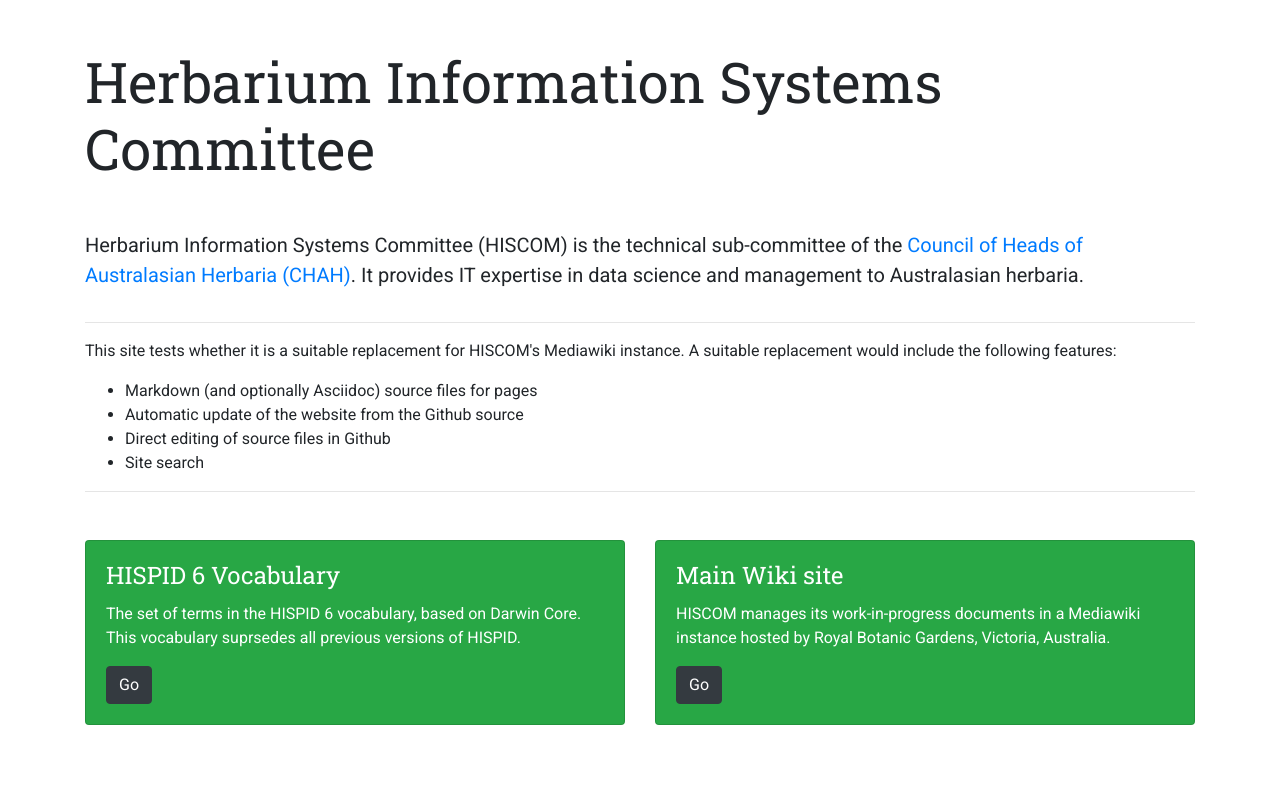
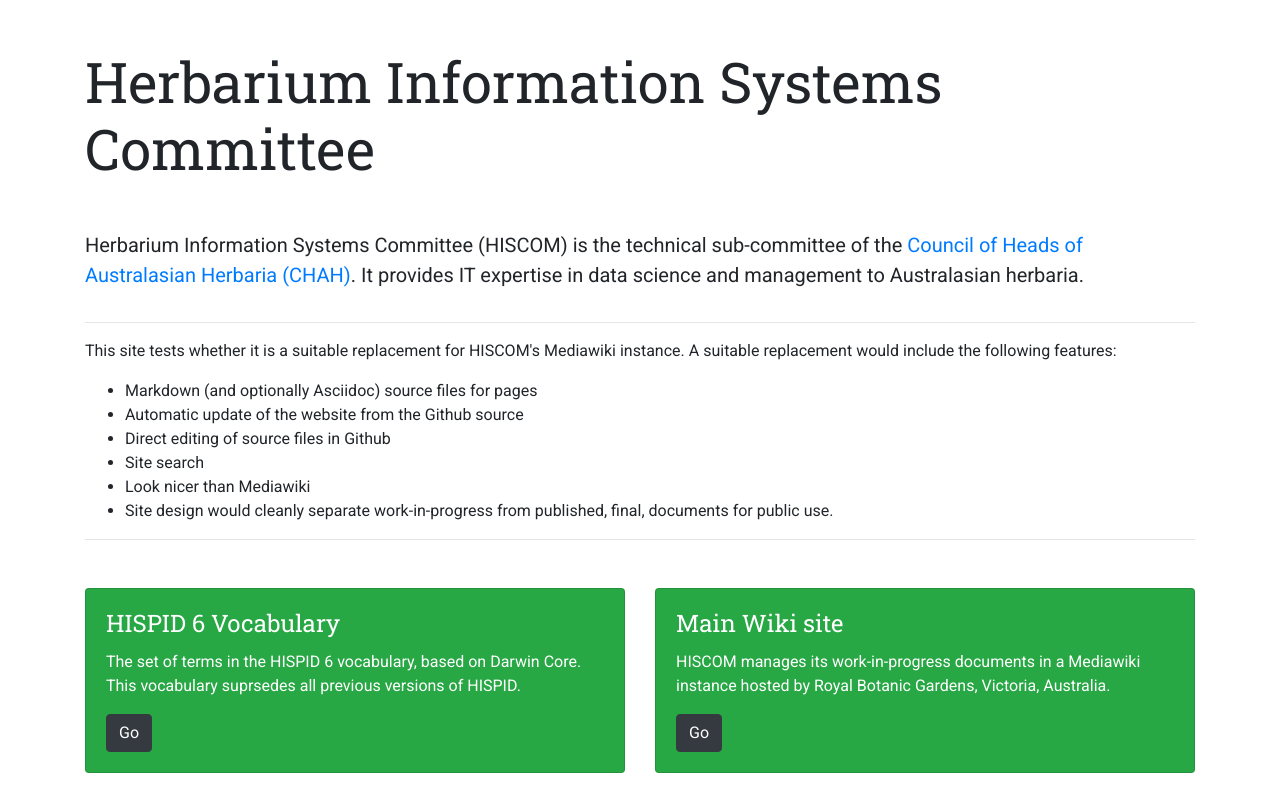
Before and after one commit to hiscom/jekyll-test, a Jekyll site: the page built from index.md, in a window 1280 px wide. Shown: the top 812 px of the page. Built offline with Jekyll 4.4.1, drawn with Linux system fonts in a browser that asks for light colours.

Commit message:
Extra requirements.

```diff
--- a/_layouts/home.html
+++ b/_layouts/home.html
@@ -10,13 +10,18 @@ layout: default
 <div class="row">
 	<div class="col">
 		<hr>
-		<p>This site tests whether it is a suitable replacement for HISCOM's Mediawiki instance.
+		<p>This site tests whether it is a suitable replacement for HISCOM's Mediawiki
+			instance.
 			A suitable replacement would include the following features:</p>
 		<ul>
 			<li>Markdown (and optionally Asciidoc) source files for pages</li>
 			<li>Automatic update of the website from the Github source</li>
 			<li>Direct editing of source files in Github</li>
 			<li>Site search</li>
+			<li>Look nicer than Mediawiki</li>
+			<li>Site design would cleanly separate work-in-progress from published, final,
+				documents for public use.
+			</li>
 		</ul>
 		<hr class="mb-5">
 	</div>
```
